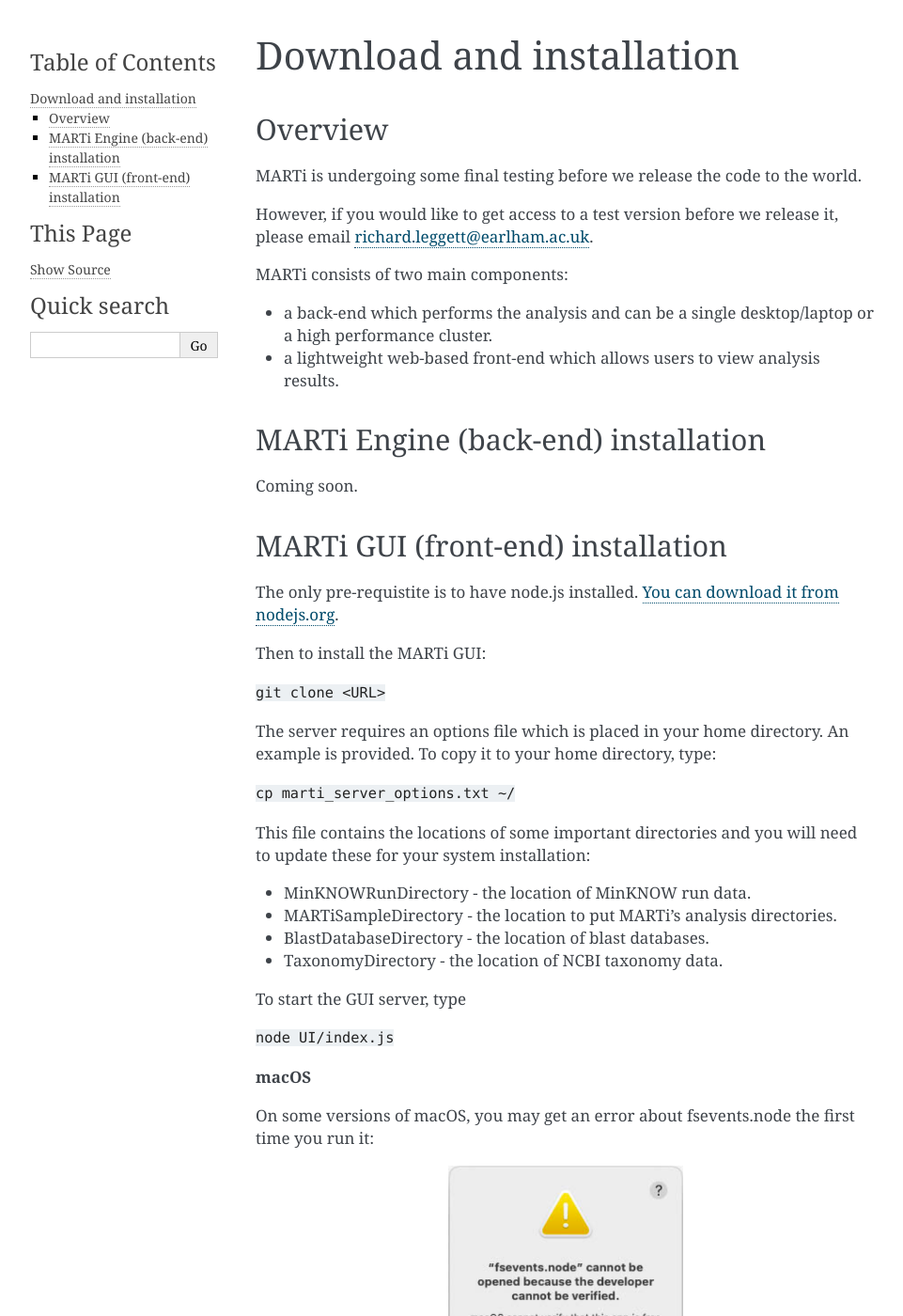
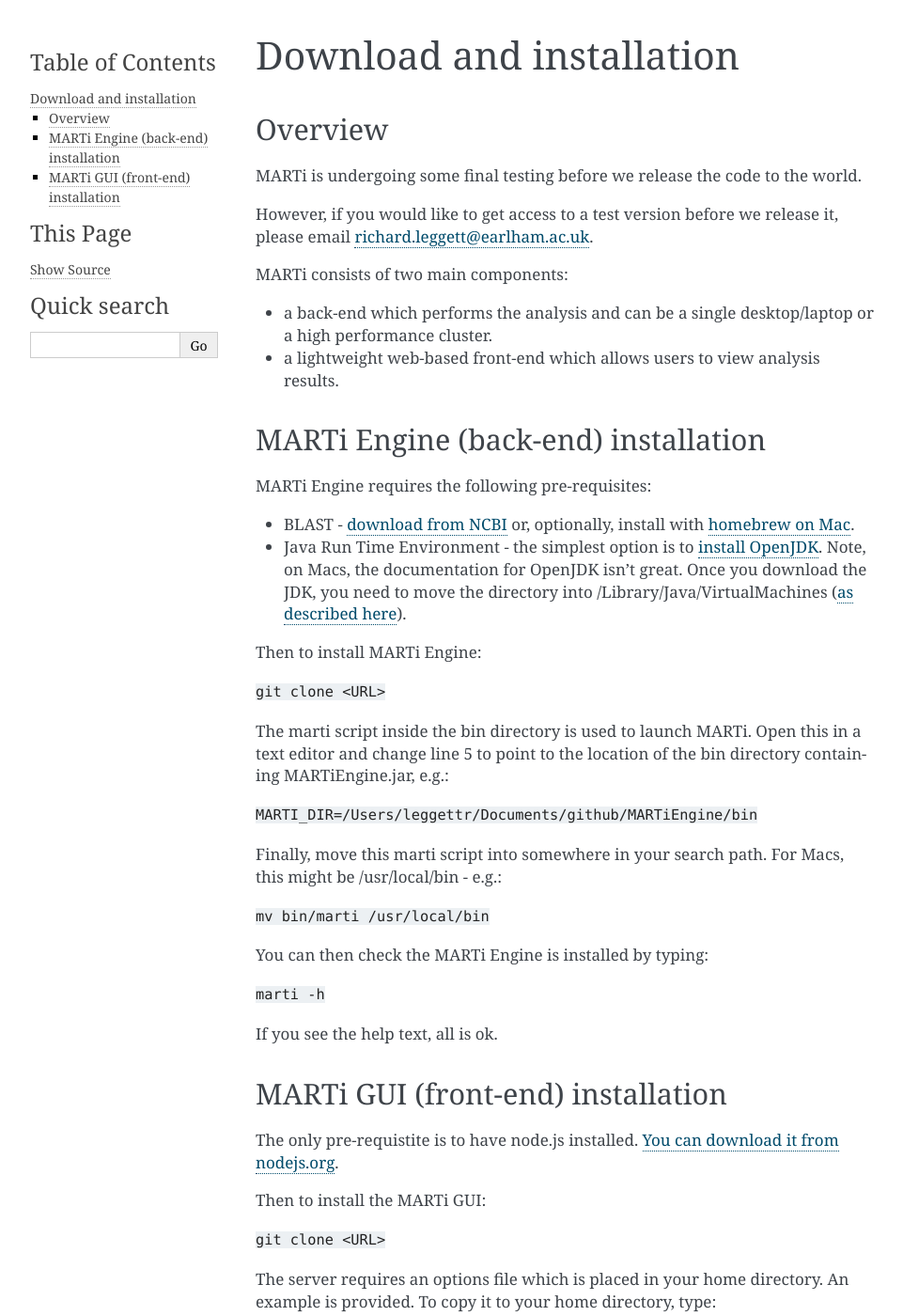
Before and after one commit to richardmleggett/MARTi, a Sphinx documentation site: the page built from docs/source/installation.rst, in a window 1280 px wide and 1400 px high. Shown: the whole window at 94% size, without its empty margins (148-1109 px from the left). Built offline with Sphinx 7.4.7, drawn with Linux system fonts in a browser that asks for light colours; formulas are drawn with MathJax 3.

Commit message:
Installation text for MARTiEngine

```diff
--- a/docs/source/installation.rst
+++ b/docs/source/installation.rst
@@ -18,7 +18,29 @@
 MARTi Engine (back-end) installation
 ------------------------------------
 
-Coming soon.
+MARTi Engine requires the following pre-requisites:
+
+* BLAST - `download from NCBI <https://blast.ncbi.nlm.nih.gov/Blast.cgi?CMD=Web&PAGE_TYPE=BlastDocs&DOC_TYPE=Download>`_ or, optionally, install with `homebrew on Mac <https://brew.sh>`_.
+* Java Run Time Environment - the simplest option is to `install OpenJDK <https://openjdk.java.net>`_. Note, on Macs, the documentation for OpenJDK isn't great. Once you download the JDK, you need to move the directory into /Library/Java/VirtualMachines (`as described here <https://java.tutorials24x7.com/blog/how-to-install-openjdk-14-on-mac>`_).
+
+Then to install MARTi Engine:
+
+``git clone <URL>``
+
+The marti script inside the bin directory is used to launch MARTi. Open this in a text editor and change line 5 to point to the location of the bin directory containing MARTiEngine.jar, e.g.:
+
+``MARTI_DIR=/Users/leggettr/Documents/github/MARTiEngine/bin``
+
+Finally, move this marti script into somewhere in your search path. For Macs, this might be /usr/local/bin - e.g.:
+
+``mv bin/marti /usr/local/bin``
+
+You can then check the MARTi Engine is installed by typing:
+
+``marti -h``
+
+If you see the help text, all is ok.
+
 
 MARTi GUI (front-end) installation
 ----------------------------------
```
Also changed, not shown: 1 other file.
